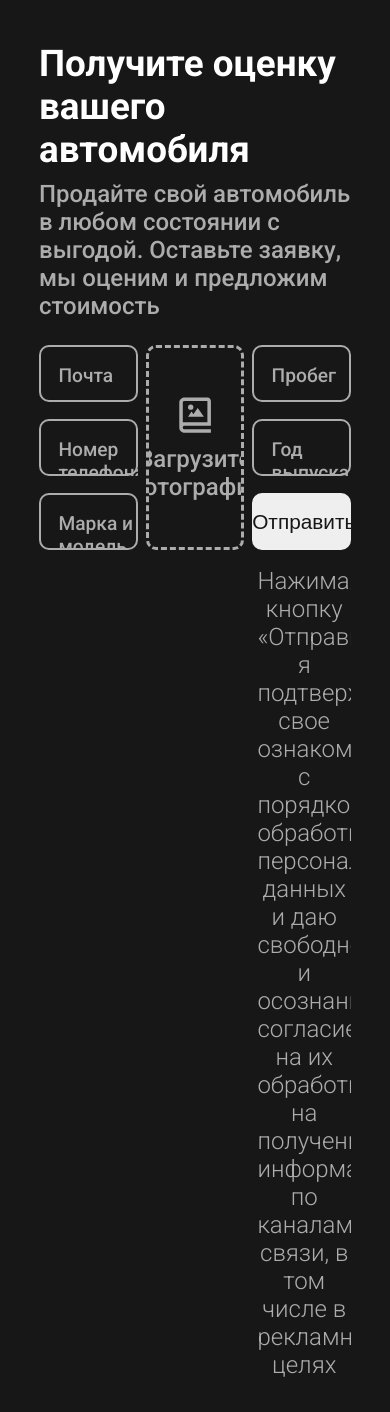
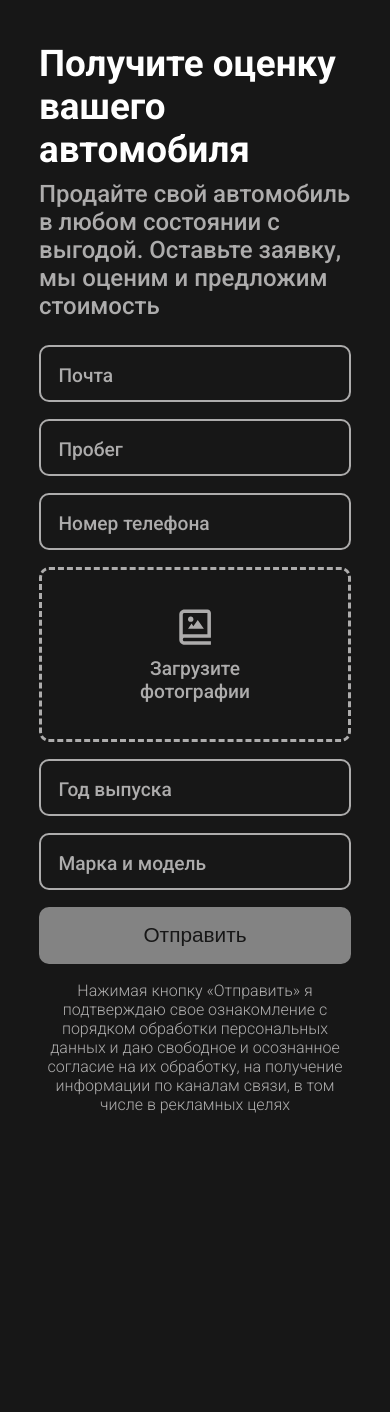
Before and after one commit to sirsur/auto-selection, a Next.js app: page /components/Review in a window 390 px wide. Shown: the top 1412 px of the page. After the commit the page ends 1156 px from the top, so only its background shows below. Built offline with nearby package versions, Linux system fonts and the light colour scheme.

Commit message:
review style and media ready

```diff
--- a/pages/components/Review.js
+++ b/pages/components/Review.js
@@ -4,7 +4,7 @@ import { useState } from 'react';
 
 /*
     TODO:
-    1. input files (done) and remove files (done)
+    1. style image input after adding and deleting files
     2. change view of added files
     3. media styles
     4. add images to form
@@ -83,7 +83,7 @@ export default function Review() {
     return (
         <section id = 'review'>
             <h2>Получите оценку вашего автомобиля</h2>
-            <p>Продайте свой автомобиль в любом состоянии с выгодой. Оставьте заявку, мы оценим и предложим стоимость</p>
+            <p className={styles.review_p}>Продайте свой автомобиль в любом состоянии с выгодой. Оставьте заявку, мы оценим и предложим стоимость</p>
             <form className={styles.review_form} onSubmit={(e) => handleSubmit(e)} >
                 <div className={styles.review_form_units}>
                     <input
@@ -183,10 +183,14 @@ export default function Review() {
                     />
                     <label>Марка и модель</label>
                 </div>
-                <button type='submit'>Отправить</button>
+                {((email !== '') && (km != '') && (phone !== '') && (year !== '') && (brand !== '')) ?
+                    <button type='submit'>Отправить</button>
+                :
+                    <button type='submit' disabled>Отправить</button>
+                }
             </form>
             <div className={styles.review_disclaimer}>
-                <p>Нажимая кнопку «Отправить» я подтверждаю свое ознакомление с порядком обработки персональных данных и даю свободное и осознанное согласие на их обработку, на получение информации по каналам связи, в том числе в рекламных целях</p>
+                <p className={styles.disclaimer}>Нажимая кнопку «Отправить» я подтверждаю свое ознакомление с порядком обработки персональных данных и даю свободное и осознанное согласие на их обработку, на получение информации по каналам связи, в том числе в рекламных целях</p>
             </div>
         </section>
     )
--- a/styles/component.module.css
+++ b/styles/component.module.css
@@ -266,7 +266,7 @@
     justify-content: flex-end;
 }
 
-.review_disclaimer p {
+.disclaimer {
     width: 30%;
     text-align: center;
     font-size: 1em;
@@ -725,6 +725,29 @@
         width: 55vw;
         padding: 0 5vw 0 5vw;
     }
+
+    .review_form {
+        display: flex;
+        flex-direction: column;
+    }
+
+    .review_disclaimer {
+        margin-top: 1vh;
+        align-self: center;
+        display: block;
+    }
+
+    .review_p {
+        font-size: 1.5rem;
+    }
+
+    .disclaimer {
+        width: 100%;
+    }
+
+    .review_form_photo {
+        height: 20vh;
+    }
 }
 
 @media (min-width: 350px) and (max-width: 450px) {
@@ -804,6 +827,29 @@
         height: 33vh;
         width: 55vw;
         padding: 0 5vw 0 5vw;
+    }
+
+    .review_form {
+        display: flex;
+        flex-direction: column;
+    }
+
+    .review_disclaimer {
+        margin-top: 1vh;
+        align-self: center;
+        display: block;
+    }
+
+    .review_p {
+        font-size: 1.5rem;
+    }
+
+    .disclaimer {
+        width: 100%;
+    }
+
+    .review_form_photo {
+        height: 20vh;
     }
 }
 
@@ -917,8 +963,36 @@
     }
 
     .carousel_item {
-        height: 45vh;
+        height: 35vh;
         width: 55vw;
         padding: 0 5vw 0 5vw;
     }
+
+    .review_p {
+        font-size: 1.2rem;
+    }
+
+    .review_form {
+        display: flex;
+        flex-direction: column;
+    }
+
+    .review_disclaimer {
+        margin-top: 1vh;
+        align-self: center;
+        display: block;
+    }
+
+    .review_p {
+        font-size: 1rem;
+    }
+
+    .disclaimer {
+        width: 100%;
+        font-size: 0.8rem;
+    }
+
+    .review_form_photo {
+        height: 25vh;
+    }
 }
--- a/styles/global.css
+++ b/styles/global.css
@@ -287,7 +287,7 @@ footer a {
         font-size: 1rem;
     }
 
-    #review p, #comment p {
+    #comment p {
         font-size: 1.5rem;
     }
 
@@ -334,7 +334,7 @@ footer a {
         font-size: 0.9rem;
     }
 
-    #review p, #comment p {
+    #comment p {
         font-size: 1.2rem;
     }
 
@@ -348,16 +348,16 @@ footer a {
     }
 
     #feedback h1 {
-        font-size: 7rem;
+        font-size: 3.5rem;
         margin: 0;
     }
 
     #feedback h2 {
-        font-size: 3rem;
+        font-size: 2rem;
     }
 
     #feedback p {
-        font-size: 1rem;
+        font-size: 0.8rem;
     }
 
     footer {
```
